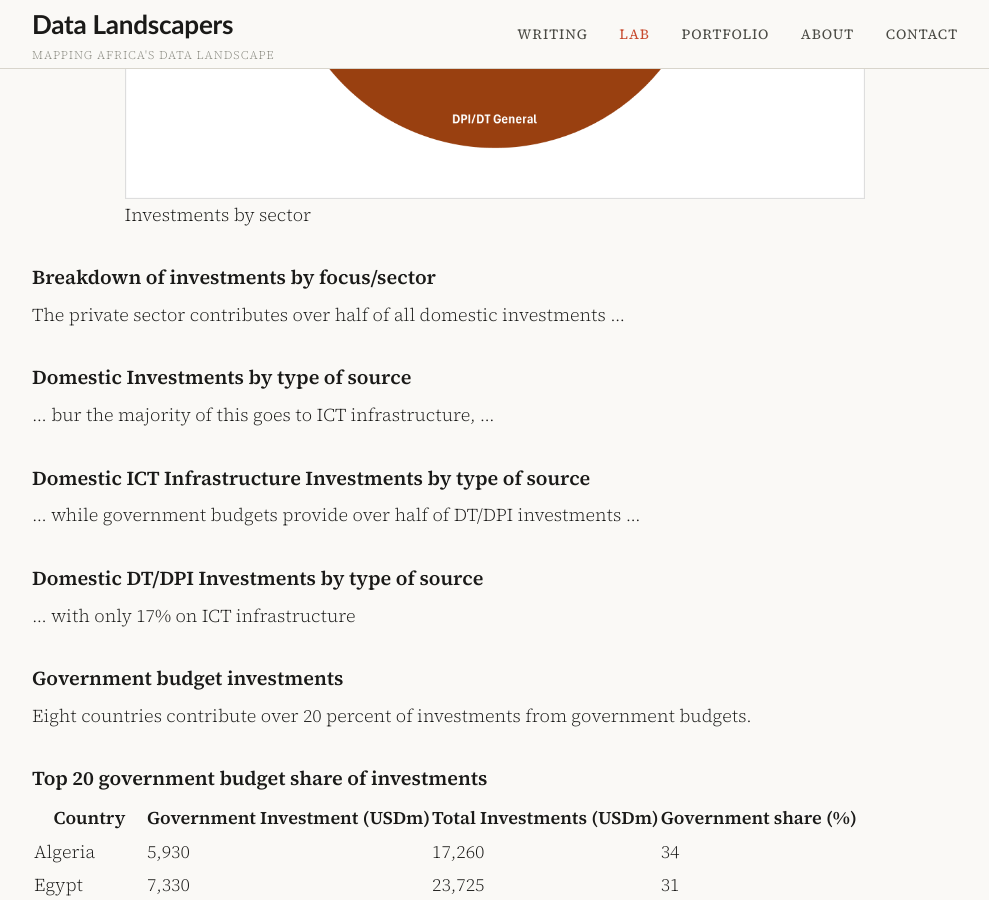
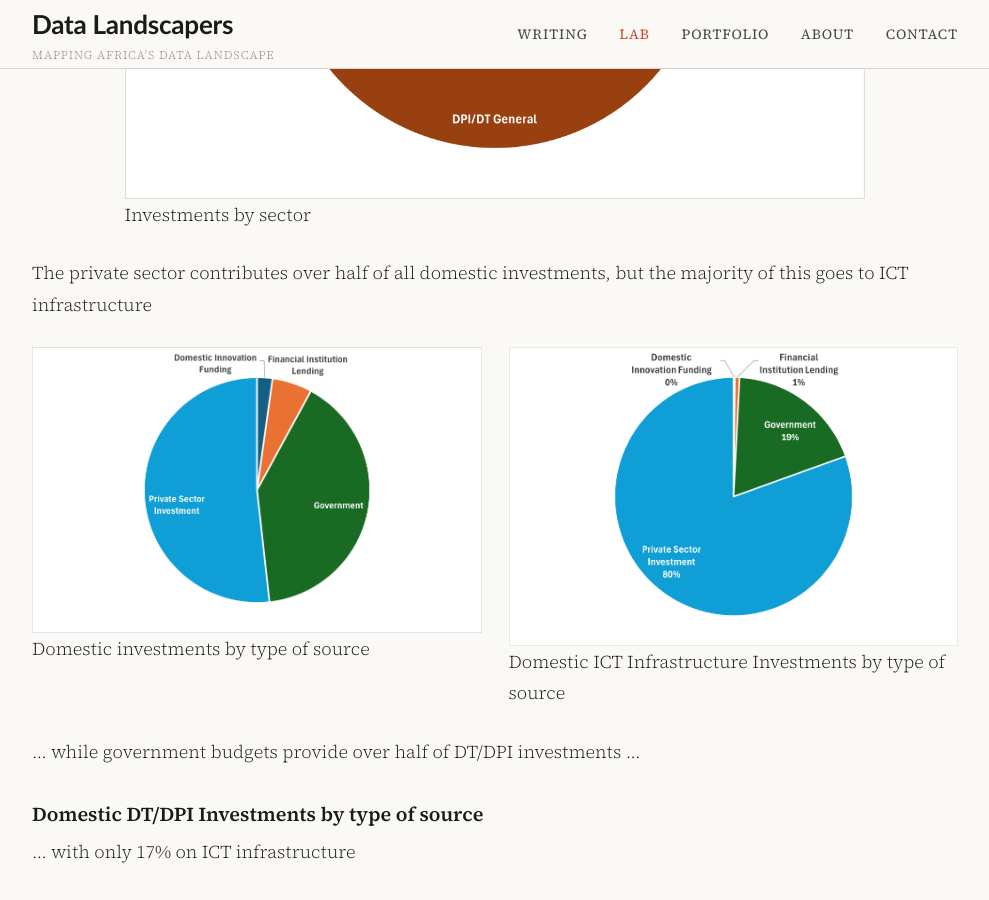
Before and after one commit to data-landscapers/data-landscapers.github.io, a Jekyll site: the page built from _lab/2025-09-15-who-pays-for-dt.md, in a window 1280 px wide and 900 px high, scrolled down 4628 px. Shown: the whole window, without its empty margins (145-1134 px from the left). Built offline with Jekyll 4.4.1, drawn with Linux system fonts in a browser that asks for light colours.

Commit message:
finance image 2

```diff
--- a/_lab/2025-09-15-who-pays-for-dt.md
+++ b/_lab/2025-09-15-who-pays-for-dt.md
@@ -84,15 +84,18 @@
   <figcaption>Investments by sector</figcaption>
 </figure>
 
-### Breakdown of investments by focus/sector
+The private sector contributes over half of all domestic investments, but the majority of this goes to ICT infrastructure
 
-The private sector contributes over half of all domestic investments …
-
-### Domestic Investments by type of source
-
-… bur the majority of this goes to ICT infrastructure, …
-
-### Domestic ICT Infrastructure Investments by type of source
+<div style="display: flex; flex-wrap: wrap; gap: 1.5rem; margin: 1.5rem 0;">
+  <figure style="flex: 1; margin: 0; min-width: 200px">
+    <img src="/assets/uploads/dpi-financing-v1-5.png">
+    <figcaption>Domestic investments by type of source</figcaption>
+  </figure>
+  <figure style="flex: 1; margin: 0; min-width: 200px">
+    <img src="/assets/uploads/dpi-financing-v1-6.png">
+    <figcaption>Domestic ICT Infrastructure Investments by type of source</figcaption>
+  </figure>
+</div>
 
 … while government budgets provide over half of DT/DPI investments …
 
```
Also changed, not shown: assets/uploads/dpi-financing-v1-5.png (added), assets/uploads/dpi-financing-v1-6.png (added).
